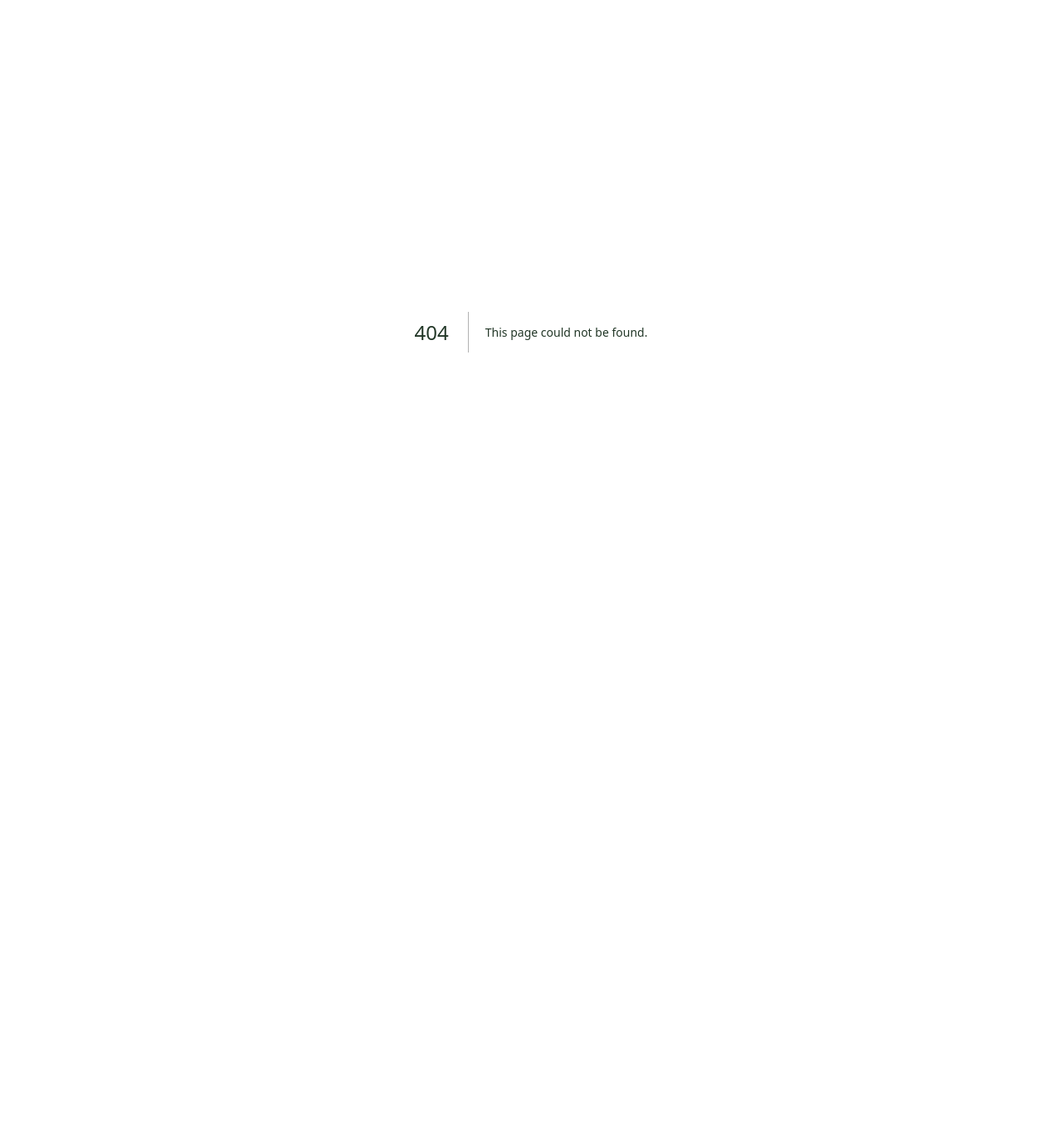
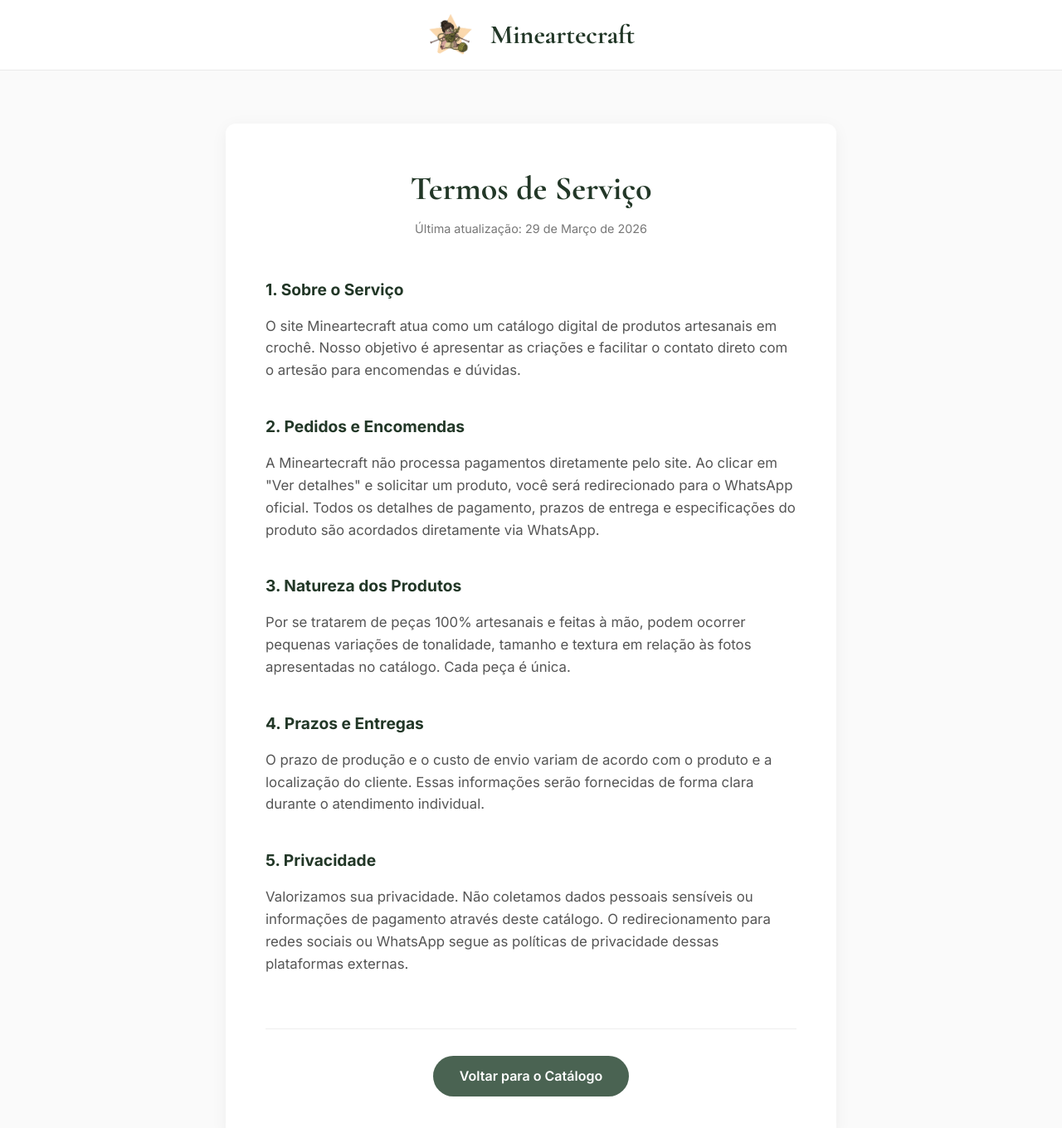
Before and after one commit to ericknerdwsd-lang/mineartcraft.github.io, a Next.js app: page /termos in a window 1280 px wide. Before the commit this address had no page. Shown: the top 1360 px of the page at 83% size. Before the commit the page ends 800 px from the top, so only its background shows below. Built offline with nearby package versions, Linux system fonts and the light colour scheme.

Commit message:
ultimas QOL

```diff
--- a/src/app/page.module.css
+++ b/src/app/page.module.css
@@ -200,102 +200,127 @@
 
 .footer {
   background: #FFFFFF;
-  padding: 4rem 2rem 2rem;
-  border-top: 1px solid #EAEAEA;
-  margin-top: 2rem;
+  padding: 5rem 2rem 2rem;
+  border-top: 1px solid #F0F0F0;
+  margin-top: 4rem;
 }
 
 .footerContainer {
   max-width: 1200px;
   width: 100%;
   margin: 0 auto;
-  display: grid;
-  grid-template-columns: 1fr 1fr 1fr;
-  gap: 2rem;
+}
+
+.footerContent {
+  display: flex;
+  justify-content: space-between;
   align-items: flex-start;
+  flex-wrap: wrap;
+  gap: 3rem;
+  margin-bottom: 4rem;
+}
+
+.footerBrand {
+  flex: 1;
+  min-width: 250px;
+}
+
+.footerBrandTitle {
+  font-family: var(--font-cormorant), serif;
+  font-size: 1.8rem;
+  color: #223727;
+  margin: 0 0 0.5rem 0;
+  font-weight: 700;
+}
+
+.footerBrandText {
+  color: #777;
+  font-size: 0.95rem;
+  line-height: 1.5;
+  margin: 0;
+  max-width: 300px;
 }
 
 .footerSocial {
   display: flex;
   flex-direction: column;
+  align-items: center;
   gap: 1rem;
 }
 
-.socialIcons {
-  display: flex;
-  gap: 1rem;
+.socialText {
+  color: #223727;
+  font-size: 0.9rem;
+  font-weight: 600;
+  margin: 0;
+  text-transform: uppercase;
+  letter-spacing: 1px;
 }
 
-.socialIcon {
-  width: 32px;
-  height: 32px;
-  border-radius: 50%;
-  background: #223727;
-  color: white;
+.socialLink {
+  color: #223727;
+  transition: all 0.3s ease;
   display: flex;
   align-items: center;
   justify-content: center;
-  font-weight: bold;
-  font-size: 0.9rem;
+  width: 44px;
+  height: 44px;
+  border-radius: 50%;
+  background: #F5F5F5;
 }
 
-.socialText {
-  color: #777;
-  font-size: 0.9rem;
-  margin: 0;
+.socialLink:hover {
+  background: #223727;
+  color: #FFFFFF;
+  transform: translateY(-3px);
+  box-shadow: 0 5px 15px rgba(0, 0, 0, 0.1);
 }
 
-.footerNewsletter {
+.footerLinks {
+  flex: 1;
   display: flex;
-  flex-direction: column;
-  align-items: center;
+  justify-content: flex-end;
+  min-width: 200px;
+}
+
+.footerLink {
+  color: #555;
+  text-decoration: none;
+  font-size: 0.95rem;
+  font-weight: 500;
+  position: relative;
+  transition: color 0.3s ease;
+}
+
+.footerLink:hover {
+  color: #223727;
+}
+
+.footerLink::after {
+  content: '';
+  position: absolute;
+  width: 0;
+  height: 1px;
+  bottom: -4px;
+  left: 0;
+  background-color: #223727;
+  transition: width 0.3s ease;
+}
+
+.footerLink:hover::after {
+  width: 100%;
+}
+
+.footerBottom {
+  padding-top: 2rem;
+  border-top: 1px solid #F5F5F5;
   text-align: center;
 }
 
-.newsletterLabel {
-  font-weight: 700;
-  color: #223727;
-  margin: 0 0 0.5rem 0;
-}
-
-.newsletterSub {
-  color: #777;
+.footerBottom p {
+  color: #999;
   font-size: 0.85rem;
-  margin: 0 0 1rem 0;
-}
-
-.newsletterInputContainer {
-  width: 100%;
-  max-width: 300px;
-}
-
-.newsletterInput {
-  width: 100%;
-  padding: 0.75rem 1rem;
-  border: 1px solid #EAEAEA;
-  border-radius: 4px;
-  outline: none;
-  font-size: 0.9rem;
-}
-
-.newsletterInput:focus {
-  border-color: #4A6352;
-}
-
-.footerLinks {
-  display: flex;
-  justify-content: flex-end;
-}
-
-.footerLinks a {
-  color: #555;
-  text-decoration: none;
-  font-size: 0.9rem;
-}
-
-.footerLinks a:hover {
-  text-decoration: underline;
-  color: #223727;
+  margin: 0;
 }
 
 .catalogFilter {
@@ -433,18 +458,23 @@
     padding: 2rem 1rem;
   }
 
-  .footerContainer {
-    grid-template-columns: 1fr;
+  .footerContent {
+    flex-direction: column;
+    align-items: center;
     text-align: center;
-    gap: 3rem;
+    gap: 2.5rem;
   }
 
-  .footerSocial, .footerNewsletter, .footerLinks {
+  .footerBrand, .footerSocial, .footerLinks {
     align-items: center;
     justify-content: center;
   }
 
-  .socialIcons {
+  .footerBrandText {
+    margin: 0 auto;
+  }
+
+  .footerLinks {
     justify-content: center;
   }
 }
--- a/src/app/page.tsx
+++ b/src/app/page.tsx
@@ -112,25 +112,33 @@ export default async function Home({
 
       <footer className={styles.footer}>
         <div className={styles.footerContainer}>
-          <div className={styles.footerSocial}>
-            <div className={styles.socialIcons}>
-              {/* Ícones placeholder simples */}
-              <span className={styles.socialIcon}>F</span>
-              <span className={styles.socialIcon}>T</span>
-              <span className={styles.socialIcon}>V</span>
-              <span className={styles.socialIcon}>I</span>
+          <div className={styles.footerContent}>
+            <div className={styles.footerBrand}>
+              <h3 className={styles.footerBrandTitle}>Mineartecraft</h3>
+              <p className={styles.footerBrandText}>Peças artesanais feitas com amor e dedicação.</p>
             </div>
-            <p className={styles.socialText}>Siga-nos em nossas redes</p>
-          </div>
-          <div className={styles.footerNewsletter}>
-            <p className={styles.newsletterLabel}>Newsletter</p>
-            <p className={styles.newsletterSub}>Assine nosso contato</p>
-            <div className={styles.newsletterInputContainer}>
-              <input type="email" placeholder="E-mail de Notificação" className={styles.newsletterInput} />
+
+            <div className={styles.footerSocial}>
+              <p className={styles.socialText}>Siga-nos no Instagram</p>
+              <a
+                href={`https://www.instagram.com/${INSTAGRAM_USERNAME}`}
+                target="_blank"
+                rel="noopener noreferrer"
+                className={styles.socialLink}
+                aria-label="Instagram"
+              >
+                <svg width="24" height="24" viewBox="0 0 24 24" fill="currentColor" xmlns="http://www.w3.org/2000/svg">
+                  <path d="M12 2.163c3.204 0 3.584.012 4.85.07 3.252.148 4.771 1.691 4.919 4.919.058 1.265.069 1.645.069 4.849 0 3.205-.012 3.584-.069 4.849-.149 3.225-1.664 4.771-4.919 4.919-1.266.058-1.644.07-4.85.07-3.204 0-3.584-.012-4.849-.07-3.26-.149-4.771-1.699-4.919-4.92-.058-1.265-.07-1.644-.07-4.849 0-3.204.013-3.583.07-4.849.149-3.227 1.664-4.771 4.919-4.919 1.266-.057 1.645-.069 4.849-.069zm0-2.163c-3.259 0-3.667.014-4.947.072-4.358.2-6.78 2.618-6.98 6.98-.059 1.281-.073 1.689-.073 4.948 0 3.259.014 3.668.072 4.948.2 4.358 2.618 6.78 6.98 6.98 1.281.058 1.689.072 4.948.072 3.259 0 3.668-.014 4.948-.072 4.354-.2 6.782-2.618 6.979-6.98.059-1.28.073-1.689.073-4.948 0-3.259-.014-3.667-.072-4.947-.196-4.354-2.617-6.78-6.979-6.98-1.281-.059-1.69-.073-4.949-.073zm0 5.838c-3.403 0-6.162 2.759-6.162 6.162s2.759 6.163 6.162 6.163 6.162-2.759 6.162-6.163c0-3.403-2.759-6.162-6.162-6.162zm0 10.162c-2.209 0-4-1.79-4-4 0-2.209 1.791-4 4-4s4 1.791 4 4c0 2.21-1.791 4-4 4zm6.406-11.845c-.796 0-1.441.645-1.441 1.44s.645 1.44 1.441 1.44c.795 0 1.439-.645 1.439-1.44s-.644-1.44-1.439-1.44z"/>
+                </svg>
+              </a>
+            </div>
+
+            <div className={styles.footerLinks}>
+              <Link href="/termos" className={styles.footerLink}>Termos do Serviço</Link>
             </div>
           </div>
-          <div className={styles.footerLinks}>
-            <Link href="#">Termos do Serviço</Link>
+          <div className={styles.footerBottom}>
+            <p>&copy; 2026 Mineartecraft. Todos os direitos reservados.</p>
           </div>
         </div>
       </footer>
--- /dev/null
+++ b/src/app/termos/page.module.css
@@ -0,0 +1,114 @@
+.container {
+  min-height: 100vh;
+  background-color: #FAFAFA;
+}
+
+.header {
+  padding: 1rem 0;
+  background: #FFFFFF;
+  border-bottom: 1px solid #EAEAEA;
+  display: flex;
+  justify-content: center;
+}
+
+.logoContainer {
+  display: flex;
+  align-items: center;
+  gap: 1rem;
+  text-decoration: none;
+}
+
+.headerLogo {
+  border-radius: 50%;
+}
+
+.headerTitle {
+  font-family: var(--font-cormorant), serif;
+  font-size: 2rem;
+  font-weight: 700;
+  color: #223727;
+  margin: 0;
+}
+
+.main {
+  max-width: 800px;
+  margin: 0 auto;
+  padding: 4rem 2rem;
+}
+
+.content {
+  background: #FFFFFF;
+  padding: 3rem;
+  border-radius: 12px;
+  box-shadow: 0 4px 20px rgba(0, 0, 0, 0.05);
+}
+
+.title {
+  font-family: var(--font-cormorant), serif;
+  font-size: 2.5rem;
+  color: #223727;
+  margin-bottom: 0.5rem;
+  text-align: center;
+}
+
+.lastUpdated {
+  font-size: 0.9rem;
+  color: #777;
+  text-align: center;
+  margin-bottom: 3rem;
+}
+
+.section {
+  margin-bottom: 2.5rem;
+}
+
+.section h3 {
+  font-size: 1.2rem;
+  color: #223727;
+  margin-bottom: 1rem;
+  font-weight: 700;
+}
+
+.section p {
+  line-height: 1.6;
+  color: #555;
+  font-size: 1.05rem;
+}
+
+.footer {
+  margin-top: 4rem;
+  text-align: center;
+  padding-top: 2rem;
+  border-top: 1px solid #EEE;
+}
+
+.backButton {
+  display: inline-block;
+  padding: 0.8rem 2rem;
+  background-color: #4A6352;
+  color: #FFFFFF;
+  text-decoration: none;
+  border-radius: 30px;
+  font-weight: 600;
+  transition: all 0.3s ease;
+}
+
+.backButton:hover {
+  background-color: #223727;
+  transform: translateY(-2px);
+  box-shadow: 0 4px 10px rgba(0, 0, 0, 0.1);
+}
+
+@media (max-width: 768px) {
+  .main {
+    padding: 2rem 1rem;
+  }
+
+  .content {
+    padding: 2rem 1.5rem;
+  }
+
+  .title {
+    font-size: 2rem;
+  }
+}
--- /dev/null
+++ b/src/app/termos/page.tsx
@@ -0,0 +1,68 @@
+import styles from "./page.module.css";
+import Link from "next/link";
+import Image from "next/image";
+
+export default function TermosPage() {
+  return (
+    <div className={styles.container}>
+      <header className={styles.header}>
+        <Link href="/" className={styles.logoContainer}>
+          <Image
+            src="/logo.png"
+            alt="Logo"
+            width={60}
+            height={60}
+            className={styles.headerLogo}
+          />
+          <h1 className={styles.headerTitle}>Mineartecraft</h1>
+        </Link>
+      </header>
+
+      <main className={styles.main}>
+        <div className={styles.content}>
+          <h2 className={styles.title}>Termos de Serviço</h2>
+          <p className={styles.lastUpdated}>Última atualização: 29 de Março de 2026</p>
+
+          <section className={styles.section}>
+            <h3>1. Sobre o Serviço</h3>
+            <p>
+              O site Mineartecraft atua como um catálogo digital de produtos artesanais em crochê. Nosso objetivo é apresentar as criações e facilitar o contato direto com o artesão para encomendas e dúvidas.
+            </p>
+          </section>
+
+          <section className={styles.section}>
+            <h3>2. Pedidos e Encomendas</h3>
+            <p>
+              A Mineartecraft não processa pagamentos diretamente pelo site. Ao clicar em "Ver detalhes" e solicitar um produto, você será redirecionado para o WhatsApp oficial. Todos os detalhes de pagamento, prazos de entrega e especificações do produto são acordados diretamente via WhatsApp.
+            </p>
+          </section>
+
+          <section className={styles.section}>
+            <h3>3. Natureza dos Produtos</h3>
+            <p>
+              Por se tratarem de peças 100% artesanais e feitas à mão, podem ocorrer pequenas variações de tonalidade, tamanho e textura em relação às fotos apresentadas no catálogo. Cada peça é única.
+            </p>
+          </section>
+
+          <section className={styles.section}>
+            <h3>4. Prazos e Entregas</h3>
+            <p>
+              O prazo de produção e o custo de envio variam de acordo com o produto e a localização do cliente. Essas informações serão fornecidas de forma clara durante o atendimento individual.
+            </p>
+          </section>
+
+          <section className={styles.section}>
+             <h3>5. Privacidade</h3>
+             <p>
+               Valorizamos sua privacidade. Não coletamos dados pessoais sensíveis ou informações de pagamento através deste catálogo. O redirecionamento para redes sociais ou WhatsApp segue as políticas de privacidade dessas plataformas externas.
+             </p>
+          </section>
+
+          <div className={styles.footer}>
+            <Link href="/" className={styles.backButton}>Voltar para o Catálogo</Link>
+          </div>
+        </div>
+      </main>
+    </div>
+  );
+}
```
